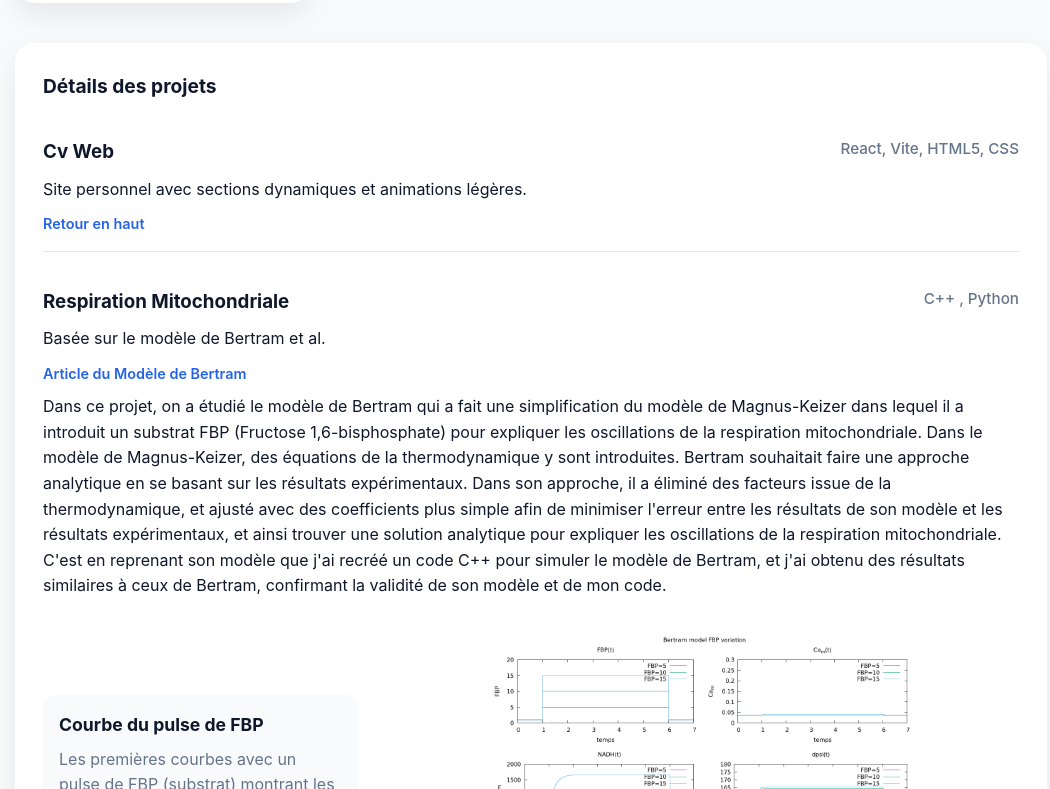
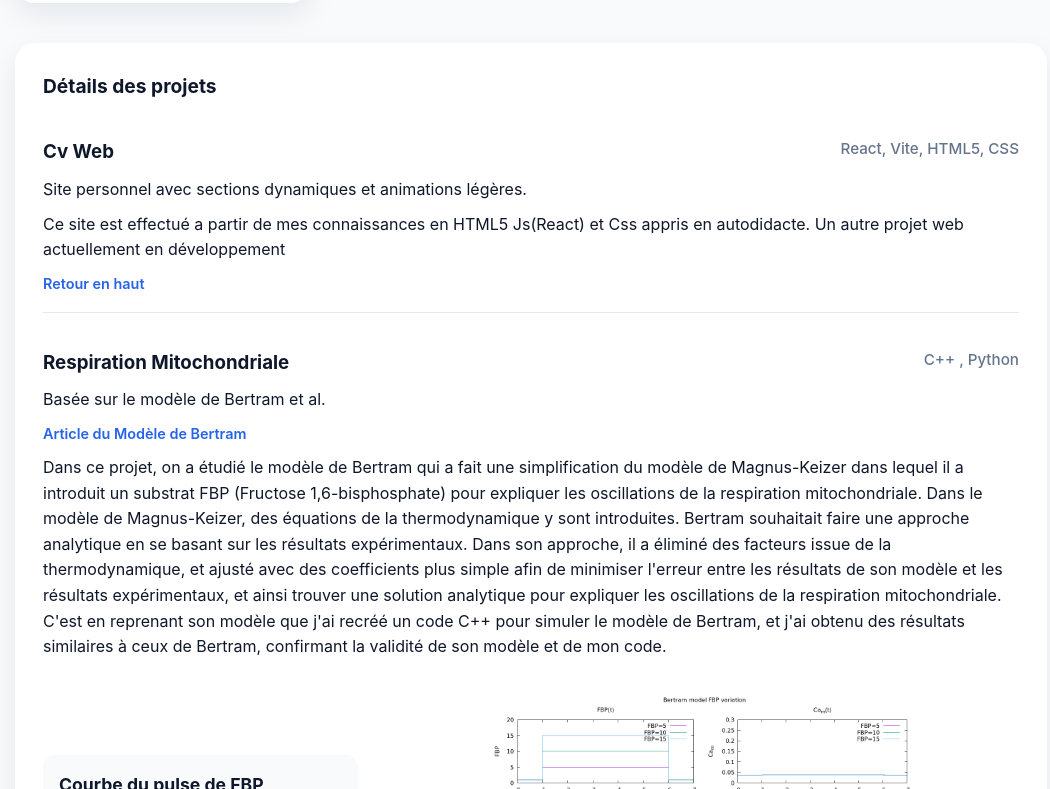
Before and after one commit to SingeKiller/Cv_internet, a React (Vite) app: page / in a window 1280 px wide. Shown: the part 1871-2660 px from the top of the page, without its empty margins (109-1159 px from the left). Built offline with nearby package versions, Linux system fonts and the light colour scheme.

Commit message:
Change project ID condition for additional text

```diff
--- a/src/components/ProjectDetail.jsx
+++ b/src/components/ProjectDetail.jsx
@@ -25,7 +25,7 @@ export default function ProjectDetail({ project, onImageClick }) {
       <p>{project.description}</p>
 
       {/* Texte supplémentaire uniquement pour le portfolio interactif */}
-      {project.id === "portfolio-interactif" && (
+      {project.id === "Cv Web" && (
         <p>Ce site est effectué a partir de mes connaissances en HTML5 Js(React) et Css appris en autodidacte. Un autre projet web actuellement en développement</p>
       )}
 
```
